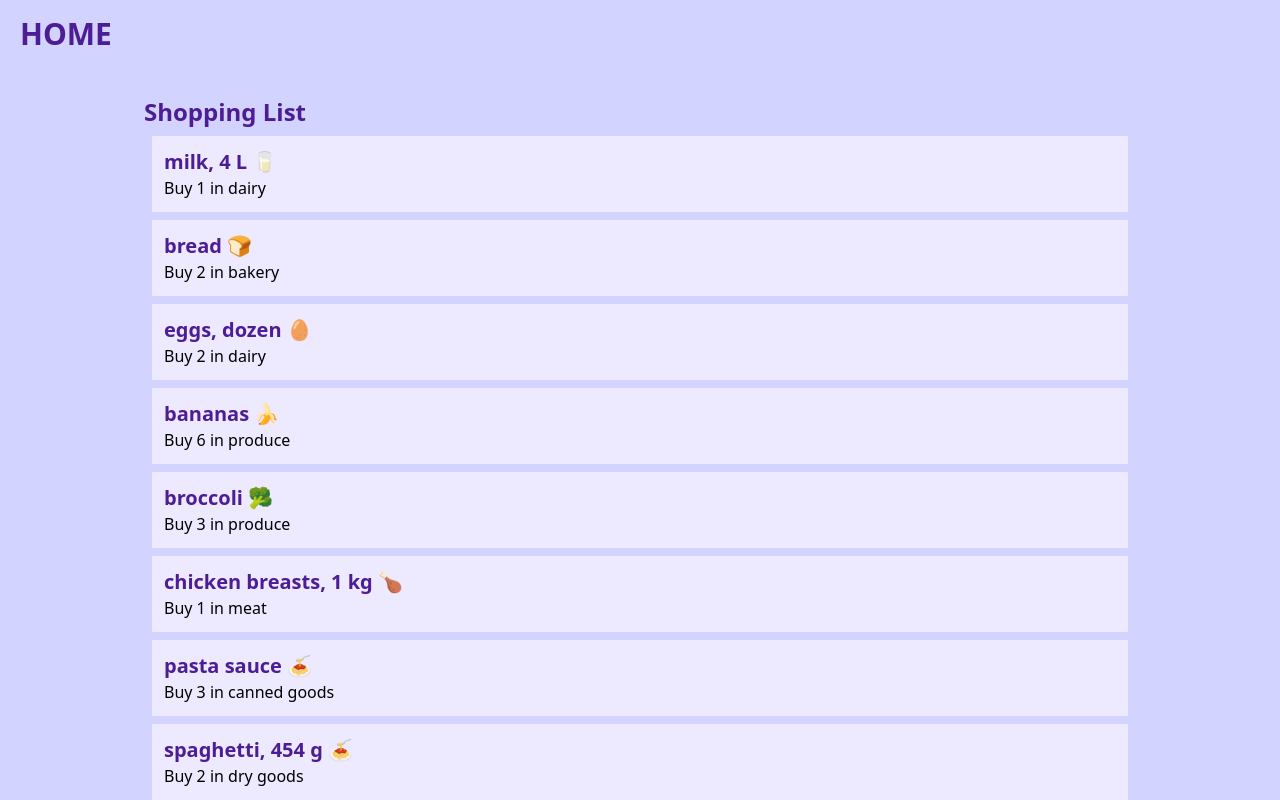
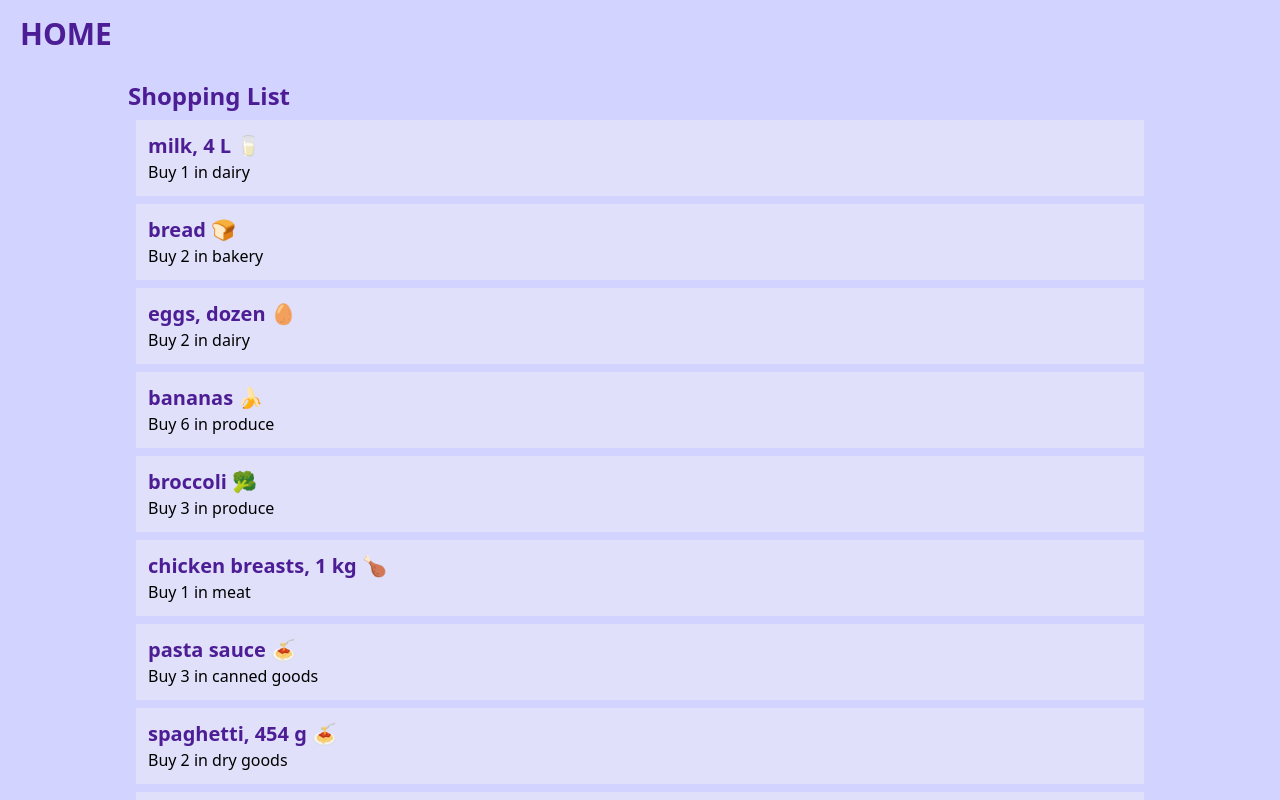
Before and after one commit to emildave/cprg306-assignments, a Next.js app: page /week-3 in a window 1280 px wide. Shown: the top 800 px of the page. Built offline with nearby package versions, Linux system fonts and the light colour scheme.

Commit message:
update week 3
updated week 3 styling

```diff
--- a/app/week-3/item.js
+++ b/app/week-3/item.js
@@ -1,8 +1,8 @@
 export default function Item(props) {
     return (
         <main>
-            <section className='m-2 bg-violet-100 p-3'>
-            <h2 className='text-xl font-bold text-violet-900'>{props.name}</h2>
+            <section className='m-2 bg-primary p-3'>
+            <h2 className='text-xl font-bold text-text'>{props.name}</h2>
             <p>Buy {props.quantity} in {props.category}</p>
             </section>
         </main>
--- a/app/week-3/page.js
+++ b/app/week-3/page.js
@@ -2,8 +2,8 @@ import ItemList from './item-list.js';
 
 export default function Page() {
     return (
-        <main className='m-4'>
-            <h1 className='text-2xl font-bold text-violet-900'>Shopping List</h1>
+        <main>
+            <h1 className='text-2xl font-bold text-text'>Shopping List</h1>
             <ItemList/>
         </main>
     );
```
